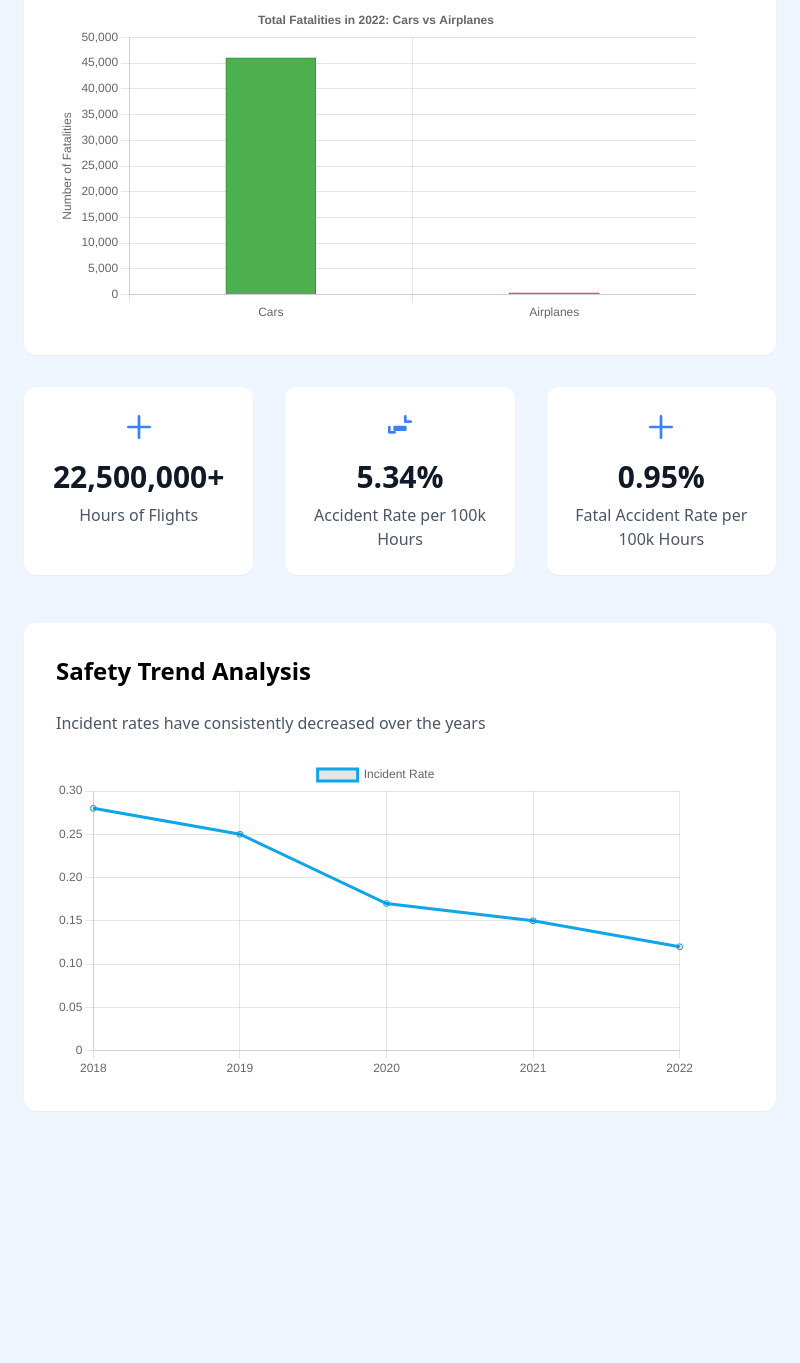
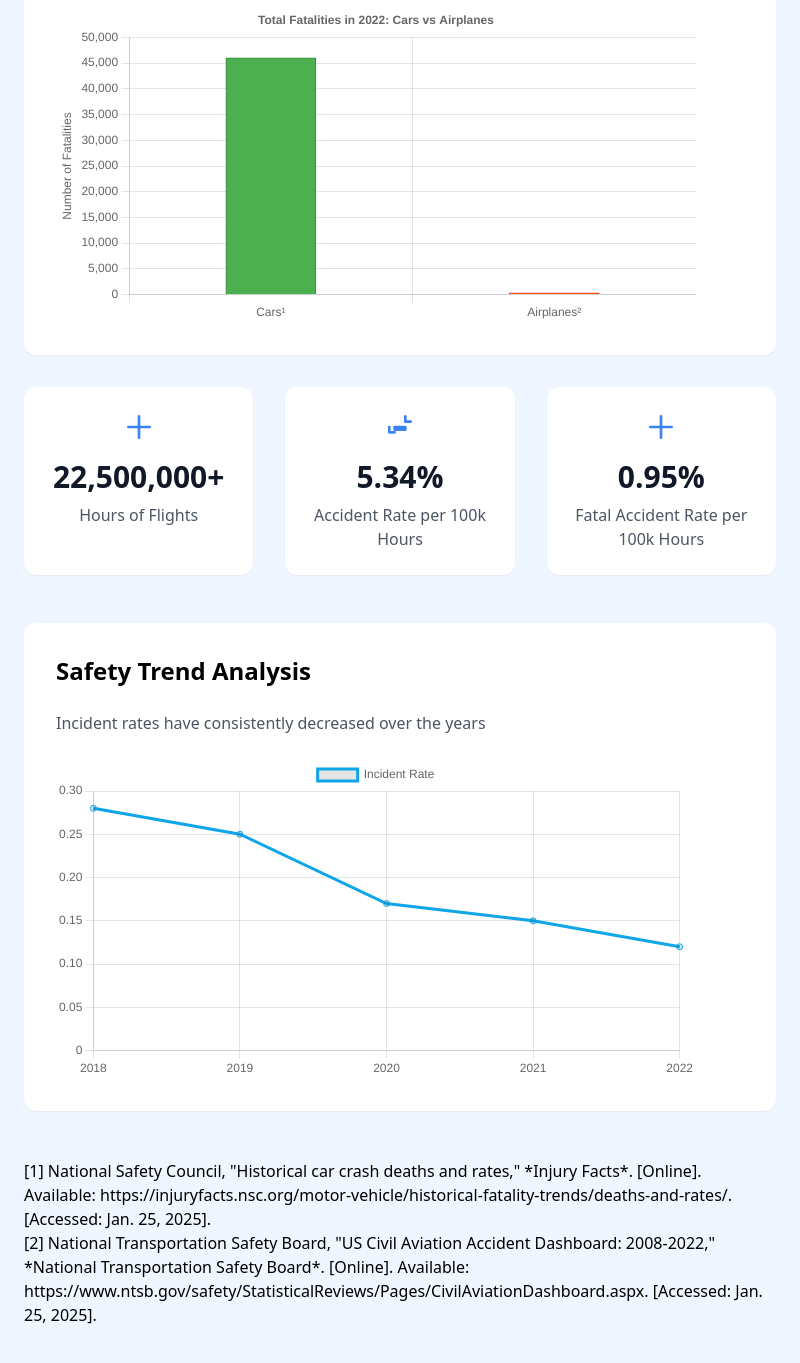
Before and after one commit to bentirado/OU_tamuHack, an Electron app: page statistics.html in a window 800 px wide. Shown: the part 437-1800 px from the top of the page. Before the commit the page ends 1644 px from the top, so only its background shows below. Drawn offline with nearby package versions, Linux system fonts and the light colour scheme.

Commit message:
Added source citations for stats page.

```diff
--- a/statistics.html
+++ b/statistics.html
@@ -89,6 +89,10 @@
         <canvas id="lineChart"></canvas>
       </div>
     </div>
+    <p>[1] National Safety Council, "Historical car crash deaths and rates," *Injury Facts*. [Online]. Available: https://injuryfacts.nsc.org/motor-vehicle/historical-fatality-trends/deaths-and-rates/. [Accessed: Jan. 25, 2025].
+    </p>
+    <p>[2] National Transportation Safety Board, "US Civil Aviation Accident Dashboard: 2008-2022," *National Transportation Safety Board*. [Online]. Available: https://www.ntsb.gov/safety/StatisticalReviews/Pages/CivilAviationDashboard.aspx. [Accessed: Jan. 25, 2025].
+    </p>
   </div>
 
   <script>
@@ -105,7 +109,7 @@
   const chart = new Chart(ctx, {
     type: 'bar',
     data: {
-      labels: ['Cars', 'Airplanes'], // Categories
+      labels: ['Cars¹', 'Airplanes²'], // Categories
       datasets: [
         {
           label: 'Fatalities in 2022',
```
